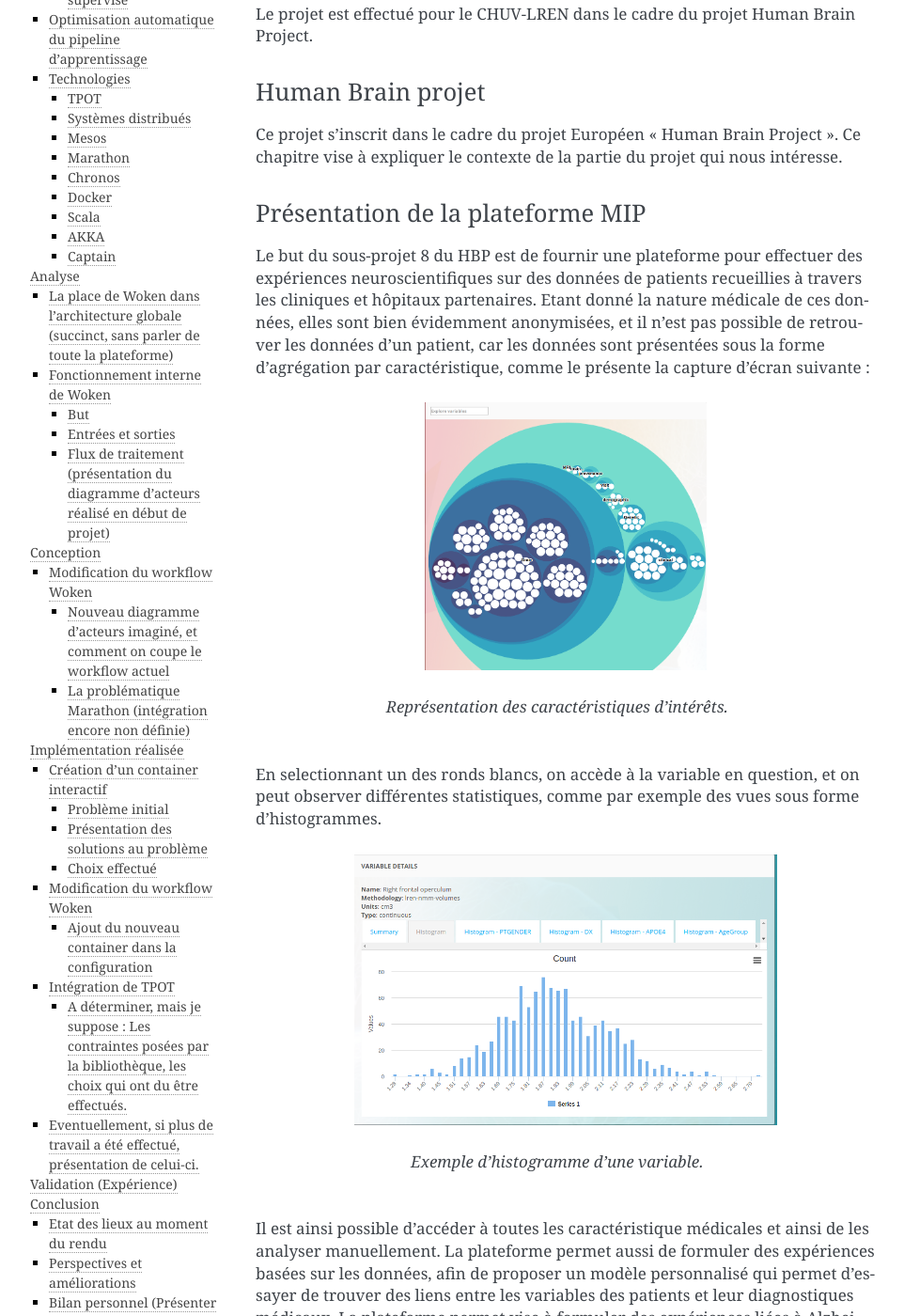
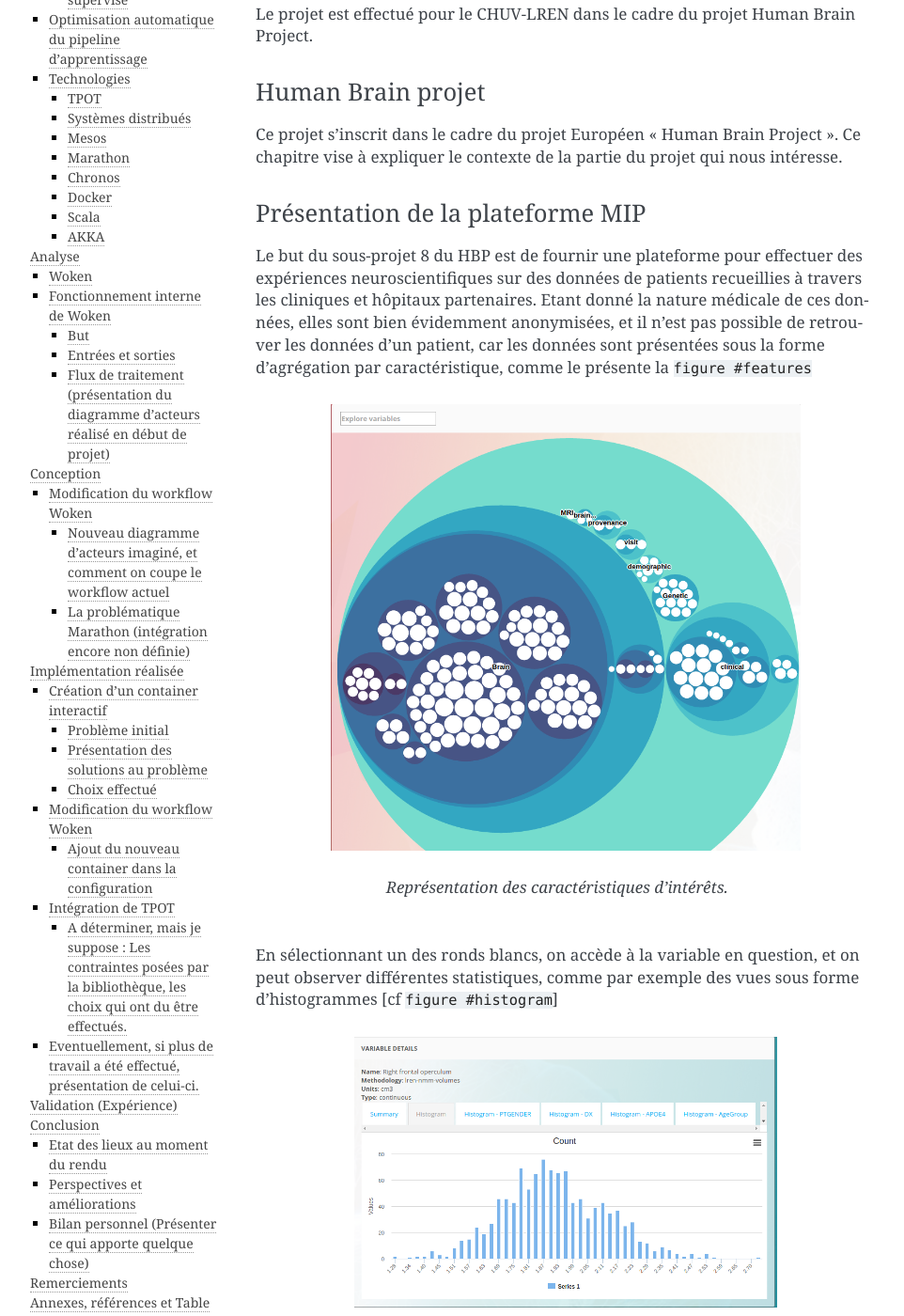
Before and after one commit to axelroy/DocTB, a Sphinx documentation site: the page built from source/index.rst, in a window 1280 px wide and 1400 px high, scrolled down 561 px. Shown: the whole window at 94% size, without its empty margins (148-1110 px from the left). Built offline with Sphinx 7.4.7, drawn with Linux system fonts in a browser that asks for light colours; cross-references to code outside the pages are shown as plain code; some of the changed text lies outside the part shown.

Commit message:
Fully referenced figures, correctly placed, and ready to be reviewed for the state of the art chapter. Woken description to come (hard part).

```diff
--- a/source/conf.py
+++ b/source/conf.py
@@ -31,10 +31,6 @@
 # extensions coming with Sphinx (named 'sphinx.ext.*') or your custom
 # ones.
 extensions = ['sphinx.ext.todo', 'sphinx.ext.mathjax', 'sphinxcontrib.bibtex', 'sphinx_numfig']
-
-# numfig:
-# numfig_number_figures = True
-# numfig_figure_caption_prefix = "Figure"
 
 # Add any paths that contain templates here, relative to this directory.
 templates_path = ['_templates']
@@ -101,18 +97,22 @@
 # -- Options for HTMLHelp output ------------------------------------------
 
 # Output file base name for HTML help builder.
-htmlhelp_basename = 'AutoMLdoc'
+htmlhelp_basename = 'Marackerdoc'
 
 # -- Options for LaTeX output ---------------------------------------------
+
+latex_engine = 'xelatex'
 
 latex_elements = {
     # The paper size ('letterpaper' or 'a4paper').
     #
-    'papersize': 'a4paper',
+    'papersize':
+    'a4paper',
 
     # The font size ('10pt', '11pt' or '12pt').
     #
-    'pointsize': '12pt',
+    'pointsize':
+    '12pt',
 
     # Additional stuff for the LaTeX preamble.
     #
@@ -121,7 +121,19 @@
     # Latex figure (float) alignment
     #
     # 'figure_align': 'htbp',
+    'fontpkg':
+    r'\setmainfont{Linux Libertine O}'
+    r'\setsansfont{Linux Biolinum O}'
+    r'\setmonofont[Scale=0.9]{Inconsolata}'
+    r'\defaultfontfeatures{Scale=MatchLowercase,Mapping=tex-text,'
+    r'Numbers=OldStyle,'
+    r'Ligatures={Common,Rare,Discretionary,Historic}}',
+    'fncychap':
+    r'\usepackage[Bjornstrup]{fncychap}',
 }
+
+latex_show_urls = 'footnote'
+
 
 # Grouping the document tree into LaTeX files. List of tuples
 # (source start file, target name, title,
--- a/source/index.rst
+++ b/source/index.rst
@@ -19,7 +19,6 @@
 .. raw:: latex
 
    \clearpage
-
 
 Introduction
 ============
@@ -52,18 +51,29 @@
 cliniques et hôpitaux partenaires. Etant donné la nature médicale de ces données,
 elles sont bien évidemment anonymisées, et il n’est pas possible de retrouver les
 données d’un patient, car les données sont présentées sous la forme d’agrégation
-par caractéristique, comme le présente la capture d’écran suivante :
+par caractéristique, comme le présente la :num:`figure #features`
 
+.. raw:: latex
+
+   \clearpage
+
+.. _features:
 .. figure:: images/Agregation_features_MIP.png
-   :width: 300px
+   :width: 500px
    :align: center
    :alt: Représentation des caractéristiques d'intérêts
 
    *Représentation des caractéristiques d'intérêts.*
 
-En selectionnant un des ronds blancs, on accède à la variable en question,
-et on peut observer différentes statistiques, comme par exemple des vues sous forme d’histogrammes.
+En sélectionnant un des ronds blancs, on accède à la variable en question,
+et on peut observer différentes statistiques, comme par exemple des vues sous forme d’histogrammes [cf :num:`figure #histogram`]
 
+.. raw:: latex
+
+   \clearpage
+
+
+.. _histogram:
 .. figure:: images/Histogram_features_MIP.png
    :width: 450px
    :align: center
@@ -84,8 +94,9 @@
 * Co-variable
 * Filtre
 
-Via l’interface suivante :
+Via l’interface suivante présentée en :num:`figure #variables`.
 
+.. _variables:
 .. figure:: images/Variables_experiences.png
    :width: 450px
    :align: center
@@ -95,21 +106,30 @@
 
 Ce qui nous amène vers la possibilité d’analyser des graphes mêlant les différentes
 variables. Il est encore possible de paramétrer la représentation sur l’axe via
-une boite à outils, afin de faire ressortir les informations intéressantes.
+une boite à outils, afin de faire ressortir les informations intéressantes, comme présenté à la :num:`figure #resultnoml`
+
+.. _resultnoml:
+.. figure:: images/Resultat_nonML_experiment.png
+   :width: 500px
+   :align: center
+   :alt: Résultat de l'expérience formulée à la :num:`figure #variables`. Représentation de la quantité de matière grise en cm3 en fonction de l'age et du sexe (bordeau = femme, rose = homme).
+
+   *Résultat de l'expérience formulée à la :num:`figure #variables`. Représentation de la quantité de matière grise en cm3 en fonction de l'age et du sexe (bordeau = femme, rose = homme).*
 
 La partie intéressante dans le cadre de ce projet est la possibilité, à partir des
 variables sélectionnées, de lancer une expérience d’apprentissage automatique
 (Machine Learning) afin de trouver le modèle qui permet de représenter au mieux
 le lien entre les caractéristiques et le diagnostique.
 
-L’aide pour la configuration de l’expérience est présentée ainsi :
+L’aide pour la configuration de l’expérience est présentée comme en :num:`figure #helpconfig`
 
-.. figure:: images/Resultat_nonML_experiment.png
-   :width: 400px
+.. _helpconfig:
+.. figure:: images/description_experience.png
+   :width: 600px
    :align: center
-   :alt: Résultat de l'expérience de l'illustration 3.  Représentation de la quantité de matière grise en cm3 en fonction de l'age et du sexe (bordeau = femme, rose = homme).
+   :alt: Aide pour la formulation d'une expérience de Machine Learning.
 
-   *Résultat de l'expérience de l'illustration 3.  Représentation de la quantité de matière grise en cm3 en fonction de l'age et du sexe (bordeau = femme, rose = homme).*
+   *Aide pour la formulation d'une expérience de Machine Learning.*
 
 Les étapes 1 et 2 sont celles qui nous intéressent :
 
@@ -161,7 +181,7 @@
 Cette section est rédigée en listant les différentes technologies, de la plus globale
 à la plus précise en terme d’utilisation dans le projet.
 
-Théorie *Machine Learning*
+Théorie Machine Learning
 ------------
 
 Le *Machine Learning* (apprentissage automatique en francais), est un champ d’activité
@@ -170,7 +190,6 @@
 Elle est particulièrement utilisée dans les problématiques où le nombre de cas
 est trop important pour être codés à la mano. Le panel d’utilisation est large,
 il peut par exemple concerner :
-
 
 * L’analyse de graphes ou de données
 * La classification d’individus
@@ -210,14 +229,16 @@
 Cet apprentissage s’applique à des données qui ne sont pas labellées par des classes.
 C’est ici à la machine de déterminer les différentes classes qui représentent le problème.
 A partir d’un ensemble de données en entrées, il va chercher à créer des classes représentatives
-pour celles-ci, en maximisant la distance inter-classe, et en minimisant la distance des éléments intra-classe.
+pour celles-ci, en maximisant la distance inter-classe, et en minimisant la distance des éléments intra-classe
+comme représenté sur la :num:`figure #distanceml`.:num:`figure #distanceml`
 
+.. _distanceml:
 .. figure:: images/distance_illustration.png
    :width: 300px
    :align: center
    :alt: Représentation des distances inter-classe et intra-classe. Illustration issue du site Microsoft :cite:`@theoryMLMS`
 
-   *Représentation des distances inter-classe et intra-classe. Illustration issue du site MSDN :cite:`@theoryMLMS`
+   Représentation des distances inter-classe et intra-classe. Illustration issue du site MSDN :cite:`@theoryMLMS`
 
 Cette méthodologie peut aussi permettre d’analyser la relation entre les variables, par
 exemple pour réduire la dimension des vecteurs d’entrées.
@@ -247,18 +268,18 @@
 * Extraction, normalisation et éventuellement construction des caractéristiques à partir des données brutes.
 * Application d'un modèle statistique ou linéaire pour effectuer, selon la problématique, une classification ou une régression.
 
-On peut représenter ce flux via la représentation :num:`Fig. #mlpipeline`:
+On peut représenter ce flux via la :num:`figure #mlpipeline`:
 
 .. _mlpipeline:
 .. figure:: images/ml_pipeline.png
-   :width: 500px
+   :width: 650px
    :align: center
    :alt: Exemple d'un pipeline de *Machine Learning*, tiré de la documentation TPOT :cite:`Olson2016EvoBio` et modifié pour supprimer les parties liées à TPOT.
 
    Exemple d'un pipeline de Machine Learning, tiré de la documentation TPOT :cite:`Olson2016EvoBio` et adapté pour supprimer les parties liées à TPOT.
 
 .. _mlphases:
-Par rapport à la figure :num:`Fig. #mlpipeline`, on peut décrire les phases ainsi :
+On peut en décrire les phases ainsi :
 
 * **Data Cleaning** : Mise en forme des données et nettoyage. Ceci peut consister à renseigner les données manquantes.
 * **Features Preprocessing** : Transformation des caractéristiques pour les rendre plus utilisables dans le contexte, par exemple en les normalisant.
@@ -312,10 +333,11 @@
 sur les caractéristiques. *TPOT* dispose d'une communauté active, et le créateur *Randy Olson*
 répond très rapidement aux issues postées sur le *Github* de *TPOT*.
 
-Si on reprend la figure :num:`Fig. #mlpipeline`, celà se présente de la manière suivante :
+Celà se représente comme sur la figure :num:`figure #mlpipelinetpot`.
 
+.. _mlpipelinetpot:
 .. figure:: images/tpot-ml-pipeline.png
-   :width: 500px
+   :width: 650px
    :align: center
    :alt: Exemple d'un pipeline de Machine Learning, avec les parties gérées automatiquement par TPOT. Illustration tirée de la documentation TPOT :cite:`Olson2016EvoBio`
 
@@ -336,8 +358,13 @@
 ~~~~~~~~~~~~~~~
 
 Historiquement, avant que le web ne vienne changer la donne, une application était
-localisé sur une machine unique, et son architecture se présentait ainsi :
+localisé sur une machine unique, et son architecture se présentait comme sur la :num:`figure #computerarchi`
 
+.. raw:: latex
+
+   \clearpage
+
+.. _computerarchi:
 .. figure:: images/computer_architecture.png
    :width: 200px
    :align: center
@@ -345,16 +372,16 @@
 
    Architecture simple basée sur une application unique : crédits @ Groovytron :cite:`@groovytron`
 
-
 Avec l'augmentation de la demande, la première approche pour augmenter la capacité
 de réponse a été de parraléliser plusieurs machines sur le réseau, et d'effectuer
 un balancage de charge entre les différentes instances, en fonction des moyens.
 
 Les machines sont déployées en cluster (groupes de machines), et le *load-balancer*
-s'occupe de répartir les requêtes.
+s'occupe de répartir les requêtes, comme présenté à la :num:`figure #highavailability`.
 
+.. _highavailability:
 .. figure:: images/high_availability_architecture.png
-   :width: 200px
+   :width: 500px
    :align: center
    :alt: Architecture orientée haute disponibilité et «scalabilité»
 
@@ -365,17 +392,10 @@
 
 Dès lors, le découpage des applications s'est effectué par bloc, chaque application
 étant indépendante, mais fourni une interface comme point d'entrée pour communiquer,
-et s'appuie généralement sur un format d'encodage haut-niveau (XML, JSON, ...)
+et s'appuie généralement sur un format d'encodage haut-niveau (XML, JSON, ...).
 pour formuler des réponses aux autres applications. On a ainsi un découpage plus fin
 des fonctionnalités, mais ce découpage engendre un travail supplémentaire pour le
 programmeur.
-
-.. figure:: images/high_availability_architecture.png
-   :width: 250px
-   :align: center
-   :alt: Architecture orientée haute disponibilité et «scalabilité»
-
-   *Architecture orientée haute disponibilité et «scalabilité» : crédits @ Groovytron*
 
 Etant donné que les machines sont indépendantes, la gestion des ressources s'effectue
 pour chacune en local. Dans l'approche d'un système distribué, on cherche à pouvoir
@@ -384,14 +404,16 @@
 
 La mise en place de systèmes d'exploitation distribués tels que *DC/OS* est un système
 qui se superpose au système d'exploitation de la machine, et qui fournit une gestion
-fine des ressources.
+fine des ressources. la :num:`figure #distributedos` permet d'illustrer cette architecture.
 
-.. figure::
-   :width: 250px
+.. _distributedos:
+.. figure:: images/container_orchestration_revised.png
+   :width: 550px
    :align: center
    :alt: Architecture utilisant un outils d'orchestration de containers
 
    *Architecture utilisant un outil d'orchestration de containers : crédits @ Groovytron*
+
 
 *DC/OS* est issu de la *Mesosphere*, un ensemble d'outils fournis par Apache qui
 répondent spécifiquement aux problématiques du cloud-computing. L'architecture du CHUV
@@ -452,11 +474,12 @@
 ou un container de manière spontanée, ou programmée, mais qu'il ne cherchera pas à
 garder en tout temps un certain nombre d'instances en cours d'exécution.
 
-Il fournit une interface graphique permettant de programmer une nouvelle tâche planifiée,
+Il fournit une interface graphique [cf :num:`figure #chronosgui`] permettant de programmer une nouvelle tâche planifiée,
 mais aussi une *API REST* permettant l'automatisation programmatique de création de tâches.
 
+.. _chronosgui:
 .. figure:: images/chronos_gui.png
-   :width: 500px
+   :width: 650px
    :align: center
    :alt: Capture d'écran de l'interface graphique de Chronos
 
@@ -579,21 +602,36 @@
 Akka s’occupe de distribuer les acteurs sur le cluster, ce qui permet d’avoir un
 haut niveau d’abstraction pour le programmeur.
 
-Captain
-~~~~~~~~~~~~~~~
+.. Captain
+.. ~~~~~~~~~~~~~~~
 
-Captain :cite:`@captain` est un outil qui permet de créer un point
+.. Captain :cite:`@captain` est un outil qui permet de créer un point
 
 
 
 Analyse
 ================
 
-La place de Woken dans l'architecture globale (succinct, sans parler de toute la plateforme)
+Cette section vise à décrire le cadre logiciel dans lequel le travail sera effectué,
+et à préciser les acteurs ainsi que leurs fonctions.
+
+Woken
 ------------
+
+Woken est un service, utilisable via une *API REST*, qui fournit la possibilité
+d'explorer les données (*data mining* en anglais) de la plateforme. Cette exploration
+de données peut être de différentes natures, comme ériger un graphe qui permet
+à l'utilisateur de visualiser les données, de demander une analyse statistique,
+d'effectuer une expérience de classification via un des algorithme de classification
+fourni, ou encore une expérience de régression.
+
+Chacune de ces explorations de données est effectuée sur un ensemble de données,
+qui est qualifié par les champs configurés dans la :num:`Fig. #variables`
 
 Fonctionnement interne de Woken
 ------------
+
+
 
 But
 ~~~~~~~~~~~~
```
Also changed, not shown: other parts of source/index.rst (+1 -1 lines), 1 other file.
